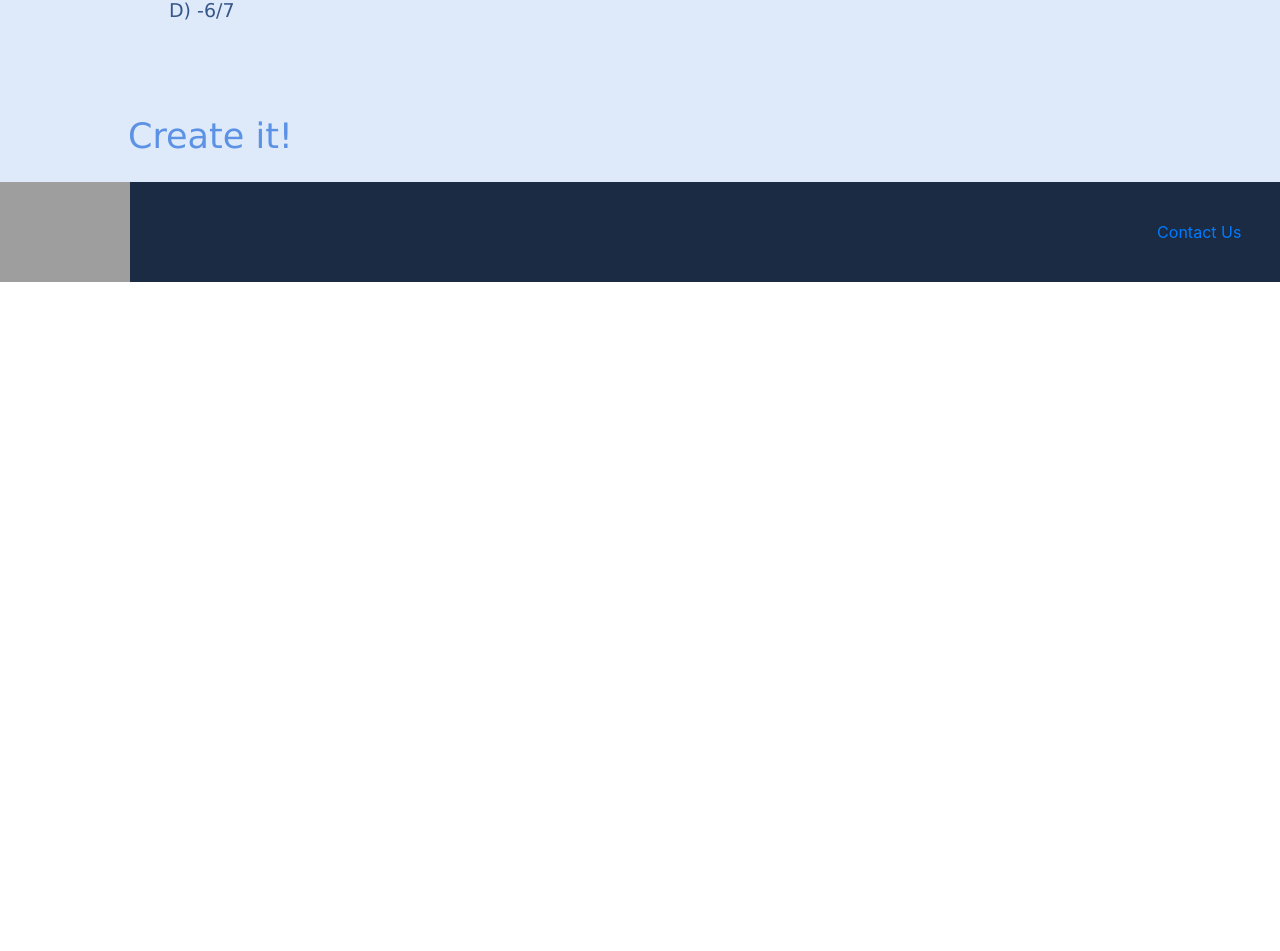
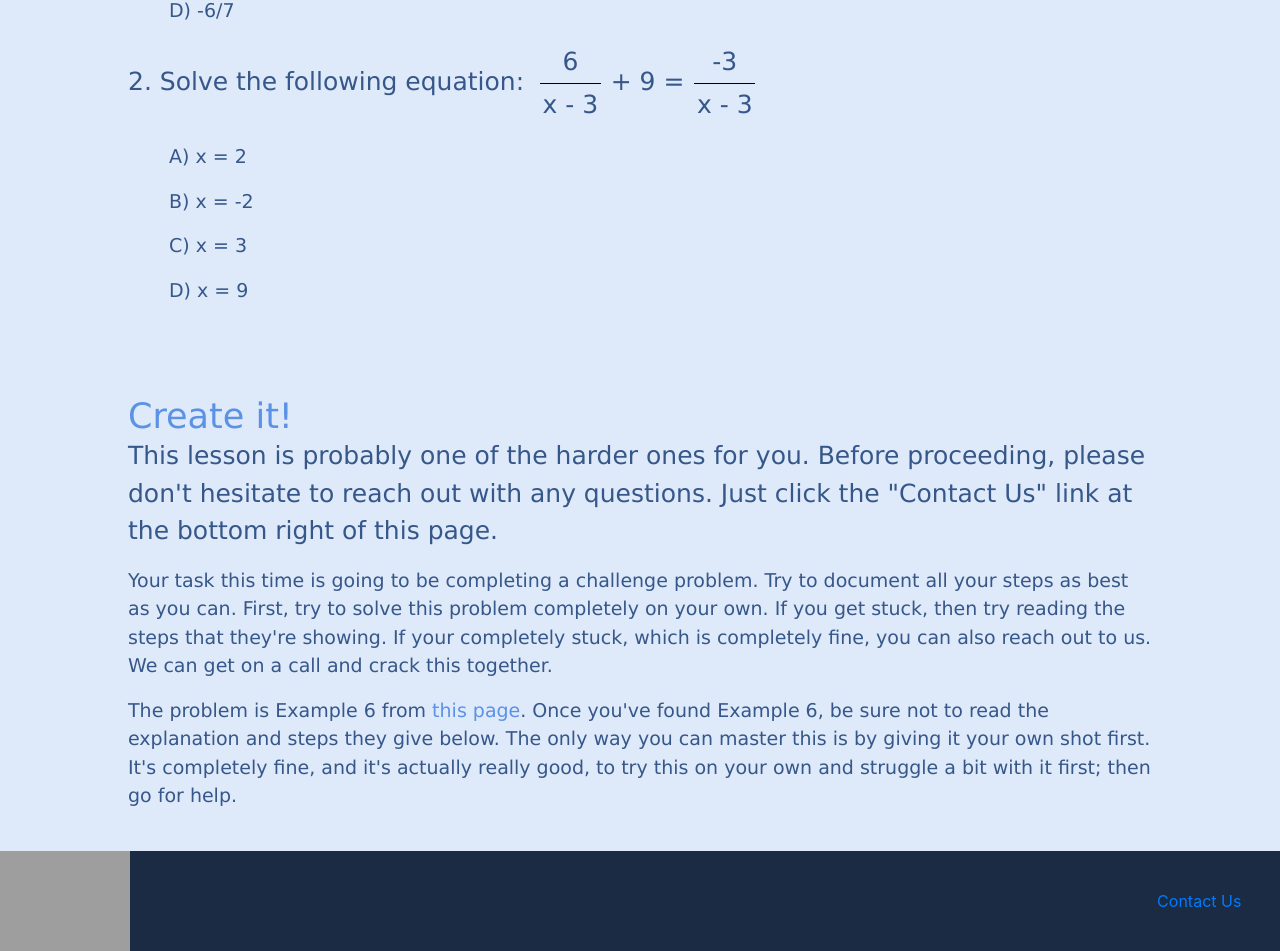
Before and after one commit to YomenT/bluebird-teaching, a React (Create React App) app in the folder reactapp/: page /passport_to_advanced_math/equations_with_rational_expressions in a window 1280 px wide. Shown: the part 3091-4042 px from the top of the page. Before the commit the page ends 3373 px from the top, so only its background shows below. Built offline with nearby package versions, Linux system fonts and the light colour scheme; grey boxes are pictures that could not be loaded.

Commit message:
Finished RationalExpressionsEquations

```diff
--- a/reactapp/src/components/passport-to-advanced-math/RationalExpressionsEquations.js
+++ b/reactapp/src/components/passport-to-advanced-math/RationalExpressionsEquations.js
@@ -90,7 +90,44 @@ class RationalExpressionsEquations extends React.Component {
                     <p className="p-body-small" style={{ marginLeft: "4%" }}>C)  -7/6</p>
                     <p className="p-body-small" style={{ marginLeft: "4%" }}>D)  -6/7</p>
 
+                    <p className="p-body">
+                        2.  Solve the following equation: &nbsp;
+                        <div className="frac" style={{ paddingRight: "10px" }}>
+                            <span className="top">6</span>
+                            <span className="symbol">/</span>
+                            <span className="bottom">x - 3</span>
+                        </div>
+                        + 9 =
+                        <div className="frac" style={{ paddingLeft: "10px" }}>
+                            <span className="top">-3</span>
+                            <span className="symbol">/</span>
+                            <span className="bottom">x - 3</span>
+                        </div>
+                    </p>
+                    <p className="p-body-small" style={{ marginLeft: "4%" }}>A)  x = 2</p>
+                    <p className="p-body-small" style={{ marginLeft: "4%" }}>B)  x = -2</p>
+                    <p className="p-body-small" style={{ marginLeft: "4%" }}>C)  x = 3</p>
+                    <p className="p-body-small" style={{ marginLeft: "4%" }}>D)  x = 9</p>
+
                     <h4 className="h4-blue-headers" style={{ paddingTop: "75px" }}>Create it!</h4>
+
+                    <p className="p-body">
+                        This lesson is probably one of the harder ones for you.  Before proceeding, please don't hesitate to reach out with any questions.  Just click the
+                        "Contact Us" link at the bottom right of this page.
+                    </p>
+
+                    <p className="p-body-small">
+                        Your task this time is going to be completing a challenge problem.  Try to document all your steps as best as you can.  First, try to solve this
+                        problem completely on your own.  If you get stuck, then try reading the steps that they're showing.  If your completely stuck, which is completely
+                        fine, you can also reach out to us.  We can get on a call and crack this together.
+                    </p>
+
+                    <p className="p-body-small">
+                        The problem is Example 6 from <a href={"https://www.chilimath.com/lessons/advanced-algebra/solving-rational-equations/"} target={"_blank"}
+                        className="anchor">this page</a>.  Once you've found Example 6, be sure not to read the explanation and steps they give below.  The only way
+                        you can master this is by giving it your own shot first.  It's completely fine, and it's actually really good, to try this on your own and struggle
+                        a bit with it first; then go for help.
+                    </p>
 
                 </div>
 
```
